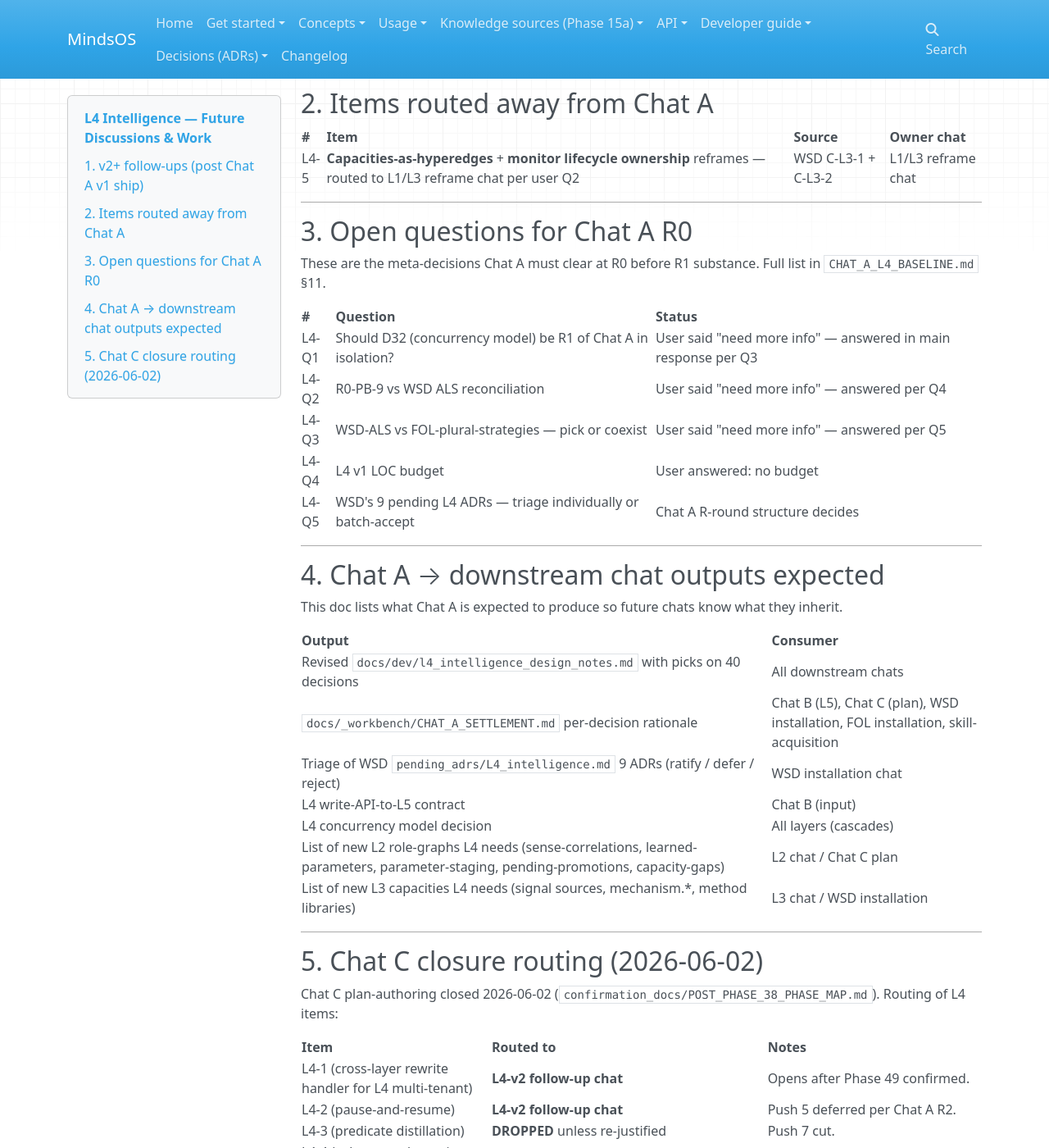
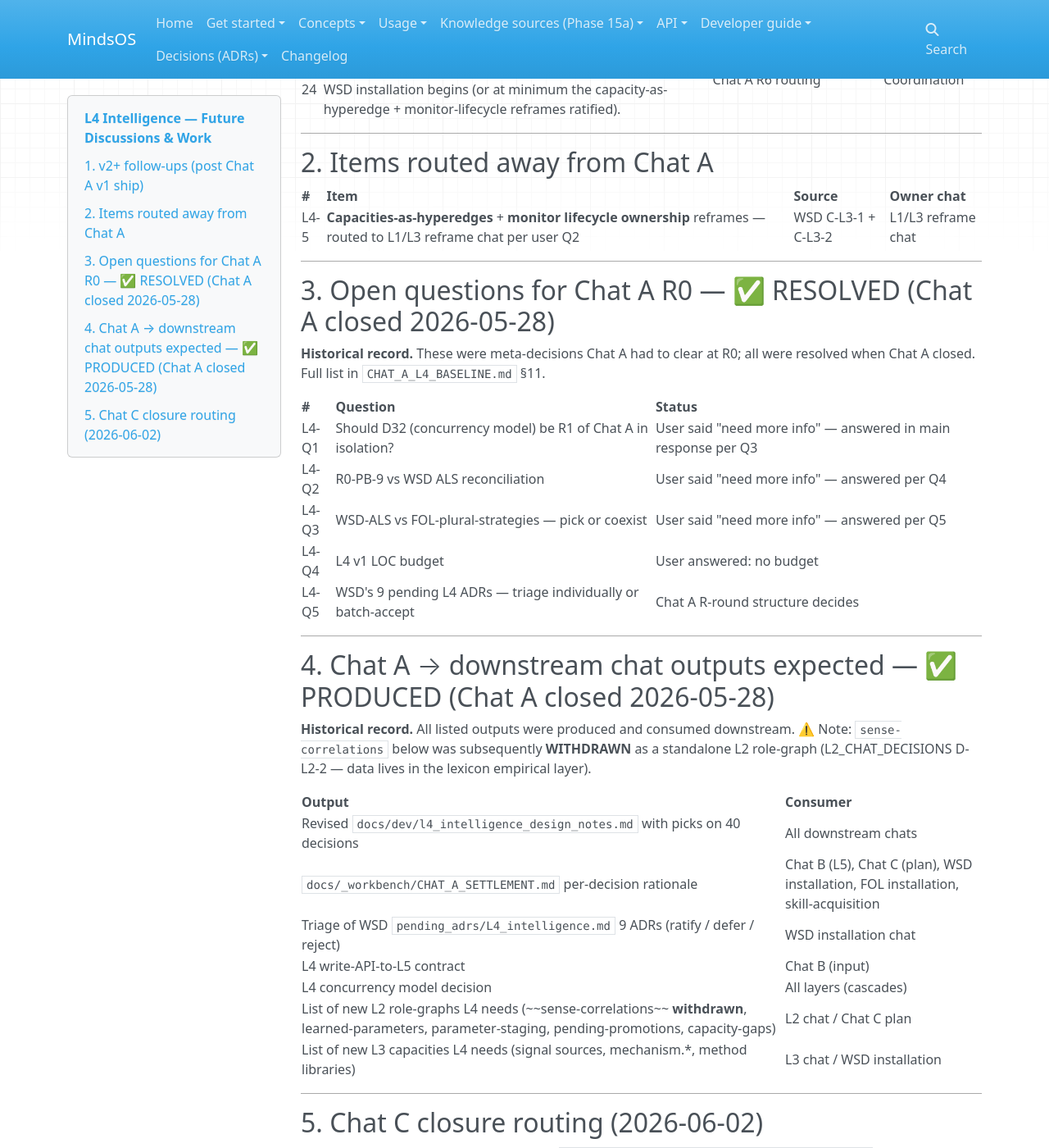
Before and after one commit to halvim/mindsos, an MkDocs documentation site: the page built from docs/future_work/L4_FUTURE_WORK.md, in a window 1280 px wide and 1400 px high, scrolled down 2174 px. Shown: the whole window at 82% size. Built offline with MkDocs 1.6.1, drawn with Linux system fonts in a browser that asks for light colours; nearby versions of some CDN libraries; some of the changed text lies outside the part shown.

Commit message:
docs: move L0-L5 FUTURE_WORK into docs/future_work/; update path refs; staleness pass

```diff
--- a/docs/_workbench/L4_FUTURE_WORK.md
+++ b/docs/future_work/L4_FUTURE_WORK.md
@@ -1,7 +1,7 @@
 # L4 Intelligence — Future Discussions & Work
 
-**Date:** 2026-05-28
-**Status:** Living index. Most L4 substance is in `CHAT_A_L4_BASELINE.md` and Chat A is the resolution venue. This doc tracks **post-Chat-A** L4 v2+ work + items routed away from Chat A.
+**Date:** 2026-05-28 (last verified 2026-06-11)
+**Status:** Living index of **L4 v2+ work**. ⚠️ **Historical framing notice:** §3 and §4 below were written pre-Chat-A and describe Chat A as the live resolution venue. **Chat A closed 2026-05-28** and the L4 substrate has since SHIPPED — `mindsos_intelligence` package landed Phase 46, orchestrator six-phase lifecycle + L4Dispatcher Phase 47, dream-cycle + crash-recovery Phase 48 (all confirmed). The v2+ backlog in §1/§2 remains live; §3/§4 are retained only as a closed-chat record.
 
 ---
 
@@ -43,9 +43,9 @@
 
 ---
 
-## 3. Open questions for Chat A R0
+## 3. Open questions for Chat A R0 — ✅ RESOLVED (Chat A closed 2026-05-28)
 
-These are the meta-decisions Chat A must clear at R0 before R1 substance. Full list in `CHAT_A_L4_BASELINE.md` §11.
+**Historical record.** These were meta-decisions Chat A had to clear at R0; all were resolved when Chat A closed. Full list in `CHAT_A_L4_BASELINE.md` §11.
 
 | # | Question | Status |
 |---|---|---|
@@ -57,9 +57,9 @@
 
 ---
 
-## 4. Chat A → downstream chat outputs expected
+## 4. Chat A → downstream chat outputs expected — ✅ PRODUCED (Chat A closed 2026-05-28)
 
-This doc lists what Chat A is expected to produce so future chats know what they inherit.
+**Historical record.** All listed outputs were produced and consumed downstream. ⚠️ Note: `sense-correlations` below was subsequently **WITHDRAWN** as a standalone L2 role-graph (L2_CHAT_DECISIONS D-L2-2 — data lives in the lexicon empirical layer).
 
 | Output | Consumer |
 |---|---|
@@ -68,7 +68,7 @@
 | Triage of WSD `pending_adrs/L4_intelligence.md` 9 ADRs (ratify / defer / reject) | WSD installation chat |
 | L4 write-API-to-L5 contract | Chat B (input) |
 | L4 concurrency model decision | All layers (cascades) |
-| List of new L2 role-graphs L4 needs (sense-correlations, learned-parameters, parameter-staging, pending-promotions, capacity-gaps) | L2 chat / Chat C plan |
+| List of new L2 role-graphs L4 needs (~~sense-correlations~~ **withdrawn**, learned-parameters, parameter-staging, pending-promotions, capacity-gaps) | L2 chat / Chat C plan |
 | List of new L3 capacities L4 needs (signal sources, mechanism.*, method libraries) | L3 chat / WSD installation |
 
 ---
@@ -79,7 +79,7 @@
 
 | Item | Routed to | Notes |
 |---|---|---|
-| L4-1 (cross-layer rewrite handler for L4 multi-tenant) | **L4-v2 follow-up chat** | Opens after Phase 49 confirmed. |
+| L4-1 (cross-layer rewrite handler for L4 multi-tenant) | **L4-v2 follow-up chat** | Phase 49 confirmed 2026-06-09 — gating prereq cleared; chat now openable. |
 | L4-2 (pause-and-resume) | **L4-v2 follow-up chat** | Push 5 deferred per Chat A R2. |
 | L4-3 (predicate distillation) | **DROPPED** unless re-justified | Push 7 cut. |
 | L4-4 (coherence dream intent re-evaluation) | **L4-v2 evaluation** | Push 3 cut from v1. |
@@ -105,4 +105,4 @@
 
 ---
 
-*End of L4_FUTURE_WORK.md. Last updated 2026-06-02 post Chat C plan-authoring closure.*
+*End of L4_FUTURE_WORK.md. Last updated 2026-06-02 post Chat C plan-authoring closure; staleness pass 2026-06-11 (header + §3/§4 historical notices; L4-12/L4-15 shipped Phases 43/47).*
```
Also changed, not shown: other parts of docs/future_work/L4_FUTURE_WORK.md (+2 -2 lines), docs/future_work/L0_FUTURE_WORK.md (renamed from docs/_workbench/L0_FUTURE_WORK.md, +5 -3 lines), docs/future_work/L2_FUTURE_WORK.md (renamed from docs/_workbench/L2_FUTURE_WORK.md, +3 -2 lines), docs/future_work/L3_FUTURE_WORK.md (renamed from docs/_workbench/L3_FUTURE_WORK.md, +1 -1 lines), docs/future_work/L5_FUTURE_WORK.md (renamed from docs/_workbench/L5_FUTURE_WORK.md, +8 -7 lines), docs/future_work/L1_FUTURE_WORK.md (renamed from docs/_workbench/L1_FUTURE_WORK.md).
